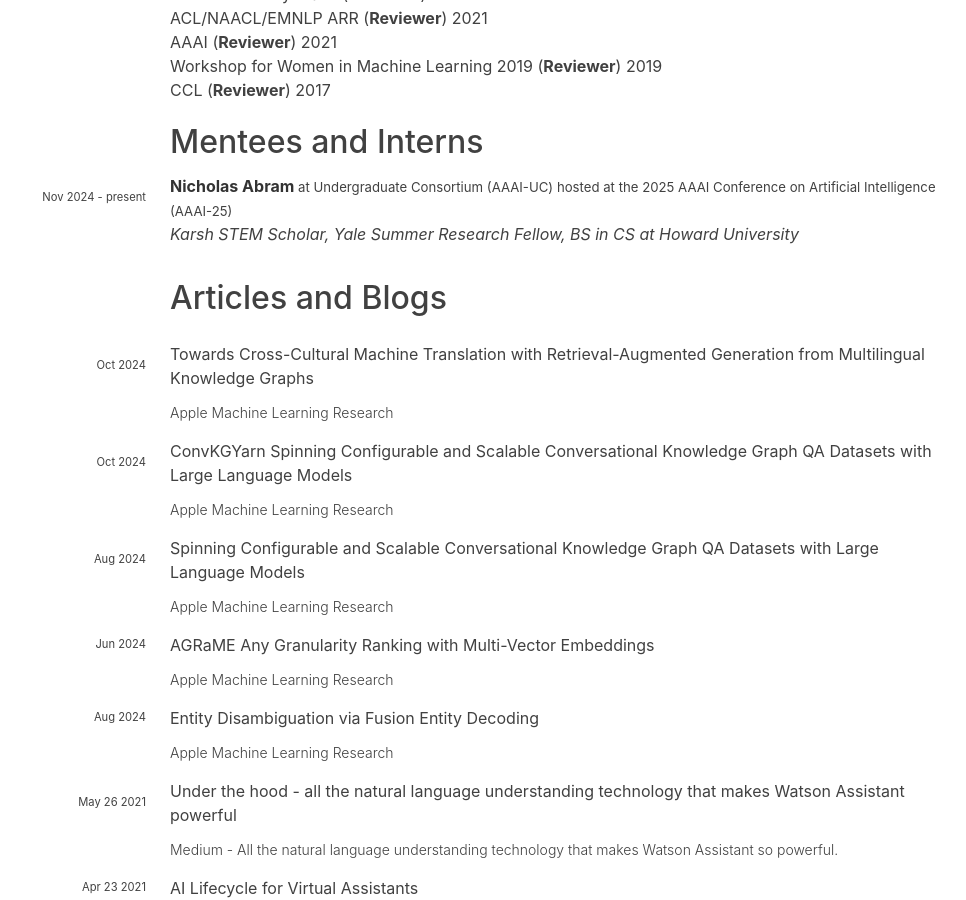
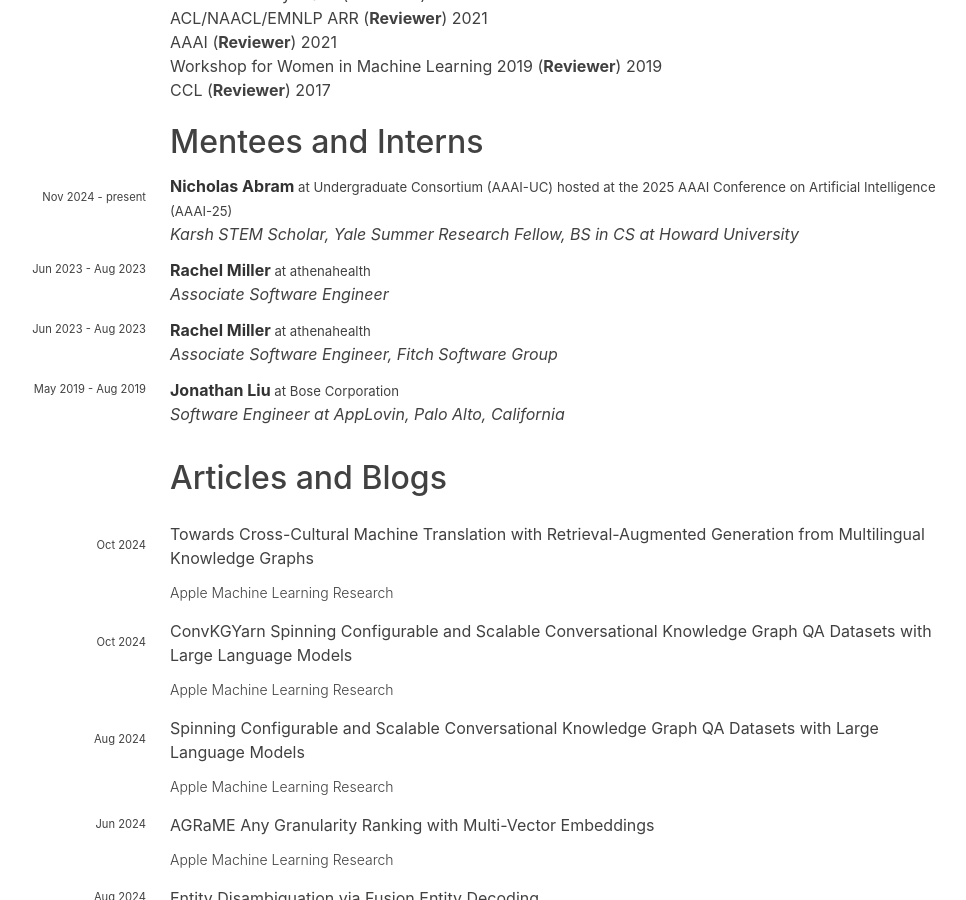
Before and after one commit to hariharanragothaman/hariharanragothaman.github.io, a Jekyll site: the page built from cv.md, in a window 1280 px wide and 900 px high, scrolled down 3468 px. Shown: the whole window, without its empty margins (162-1128 px from the left). Built offline with Jekyll 4.4.1, drawn with Linux system fonts in a browser that asks for light colours; nearby versions of some CDN libraries; some web fonts are replaced.

Commit message:
Polishes and Updates

```diff
--- a/_data/mentoring.yaml
+++ b/_data/mentoring.yaml
@@ -3,3 +3,21 @@
   year: "Nov 2024 - present"
   degree: "Karsh STEM Scholar, Yale Summer Research Fellow, BS in CS at Howard University"
   url: https://www.linkedin.com/in/nicholas-abram-a105a020a/
+
+- name: Rachel Miller
+  intern: athenahealth
+  year: "Jun 2023 - Aug 2023"
+  degree: "Associate Software Engineer"
+  url: https://www.linkedin.com/in/rachel-leigh-miller/
+
+- name: Rachel Miller
+  intern: athenahealth
+  year: "Jun 2023 - Aug 2023"
+  degree: "Associate Software Engineer, Fitch Software Group"
+  url: https://www.linkedin.com/in/rachel-leigh-miller/
+
+- name: Jonathan Liu
+  intern: Bose Corporation
+  year: "May 2019 - Aug 2019"
+  degree: "Software Engineer at AppLovin, Palo Alto, California"
+  url: https://www.linkedin.com/in/jonathan-liu-bb72291
```
